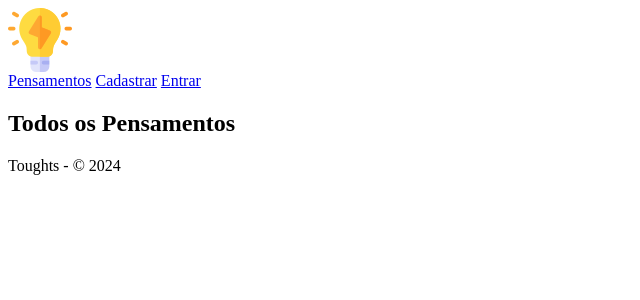
After one commit to aleanrocha/nodejs-hc, a Node server app: template projetos/02-toughts/src/views/toughts/home.handlebars in a window 1280 px wide. The commit adds this page. Shown: the top 300 px of the page, without its empty margins (0-640 px from the left). Run offline with Node 20, Linux system fonts and the light colour scheme; the template is opened without the code that fills it, so the values that code supplies are empty; some libraries are stand-ins or nearby versions.

Commit message:
criando a home

```diff
--- a/projetos/02-toughts/src/server.js
+++ b/projetos/02-toughts/src/server.js
@@ -3,7 +3,9 @@ const session = require('express-session')
 const flash = require('express-flash')
 const fileStore = require('session-file-store')(session)
 const exhbs = require('express-handlebars')
+
 const conn = require('./db/conn')
+const toughtsRoutes = require('./routes/toughtsRoutes')
 
 const server = express()
 const port = 3001
@@ -50,11 +52,12 @@ server.use((req, res, next) => {
   if (req.session.userId) {
     res.locals.session = req.session
   }
+  next()
 })
 
-server.get('/', (req, res) => {
-  res.send('Hello World')
-})
+// routes
+server.get('/', (_req, res) => {return res.redirect('/toughts')})
+server.use('/toughts', toughtsRoutes)
 
 conn
   .sync()
--- a/projetos/02-toughts/src/views/layouts/main.handlebars
+++ b/projetos/02-toughts/src/views/layouts/main.handlebars
@@ -1,11 +1,29 @@
-<!DOCTYPE html>
-<html lang="pt-br">
+<html lang='pt-br'>
   <head>
-  <meta charset="UTF-8">
-  <meta name="viewport" content="width=device-width, initial-scale=1.0">
+    <meta charset='UTF-8' />
+    <meta name='viewport' content='width=device-width, initial-scale=1.0' />
+    <link rel='stylesheet' href='/css/styles.css' />
+    <link rel='shortcut icon' href='/assets/favicon.ico' type='image/x-icon' />
+    <link
+      rel='stylesheet'
+      href='https://cdn.jsdelivr.net/npm/bootstrap-icons@1.11.3/font/bootstrap-icons.min.css'
+    />
     <title>Toughts</title>
   </head>
   <body>
+    <header>
+      <a href="/"><img src="/assets/toughts_logo.png" alt="Toughts logo"></a>
+      <nav>
+        <a href="/">Pensamentos</a>
+        <a href="/register">Cadastrar</a>
+        <a href="/login">Entrar</a>
+      </nav>
+    </header>
+    <main>
       {{{body}}}
+    </main>
+    <footer>
+      <p>Toughts - &copy; 2024</p>
+    </footer>
   </body>
 </html>
--- /dev/null
+++ b/projetos/02-toughts/src/views/toughts/home.handlebars
@@ -0,0 +1,3 @@
+<section class="toughts">
+  <h2>Todos os Pensamentos</h2>
+</section>
```
Also changed, not shown: projetos/02-toughts/src/controllers/ToughtController.js (added, +8 -0 lines), projetos/02-toughts/src/routes/toughtsRoutes.js (added, +8 -0 lines). Lines whose indentation alone changed are shown as unchanged.
